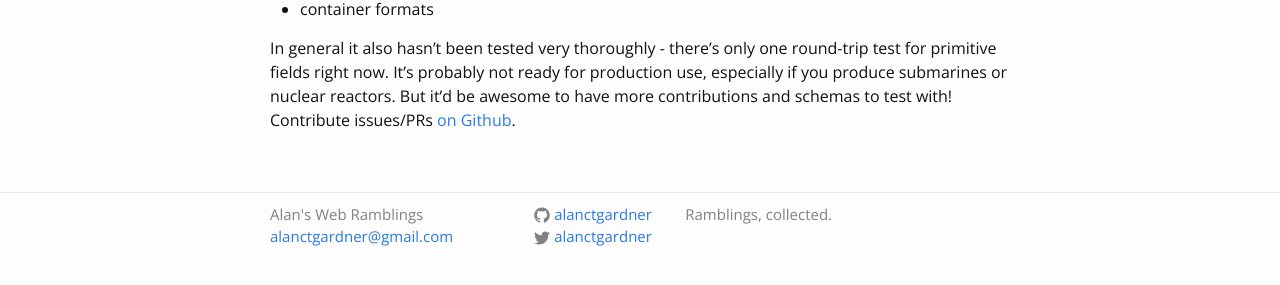
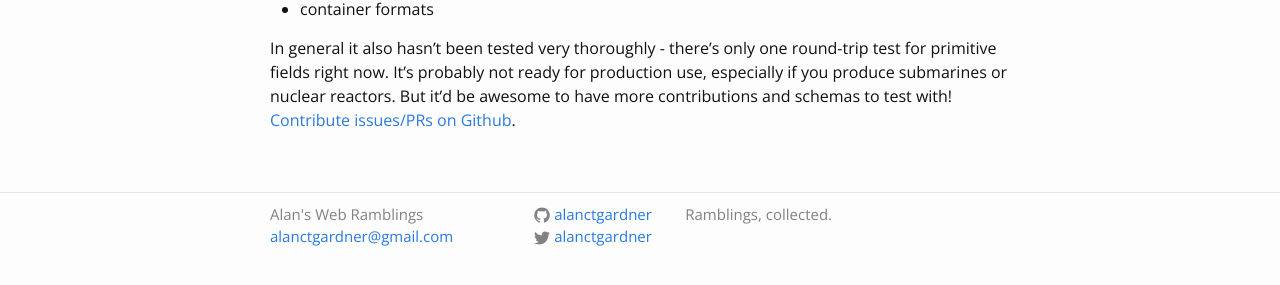
Before and after one commit to actgardner/actgardner.github.io, a Jekyll site: the page built from _posts/2016-03-31-goavro-generator.markdown, in a window 1280 px wide and 900 px high, scrolled down 2701 px. Shown: the part 612-897 px from the top of the window. Built offline with Jekyll 4.4.1, drawn with Linux system fonts in a browser that asks for light colours.

```diff
--- a/_posts/2016-03-31-goavro-generator.markdown
+++ b/_posts/2016-03-31-goavro-generator.markdown
@@ -140,4 +140,4 @@ Of course, gogen-avro has a bunch of limitations right now. It doesn't support:
 - nested records (possibly?)
 - container formats
 
-In general it also hasn't been tested very thoroughly - there's only one round-trip test for primitive fields right now. It's probably not ready for production use, especially if you produce submarines or nuclear reactors. But it'd be awesome to have more contributions and schemas to test with! Contribute issues/PRs [on Github](https://github.com/alanctgardner/gogen-avro).
+In general it also hasn't been tested very thoroughly - there's only one round-trip test for primitive fields right now. It's probably not ready for production use, especially if you produce submarines or nuclear reactors. But it'd be awesome to have more contributions and schemas to test with! [Contribute issues/PRs on Github](https://github.com/alanctgardner/gogen-avro).
```
